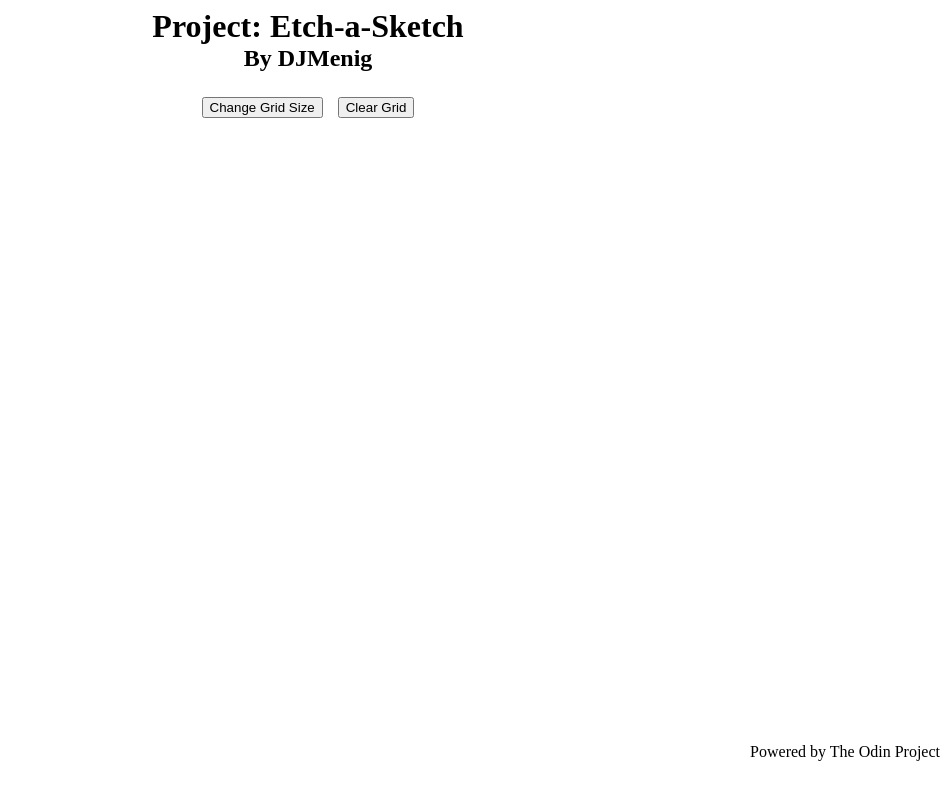
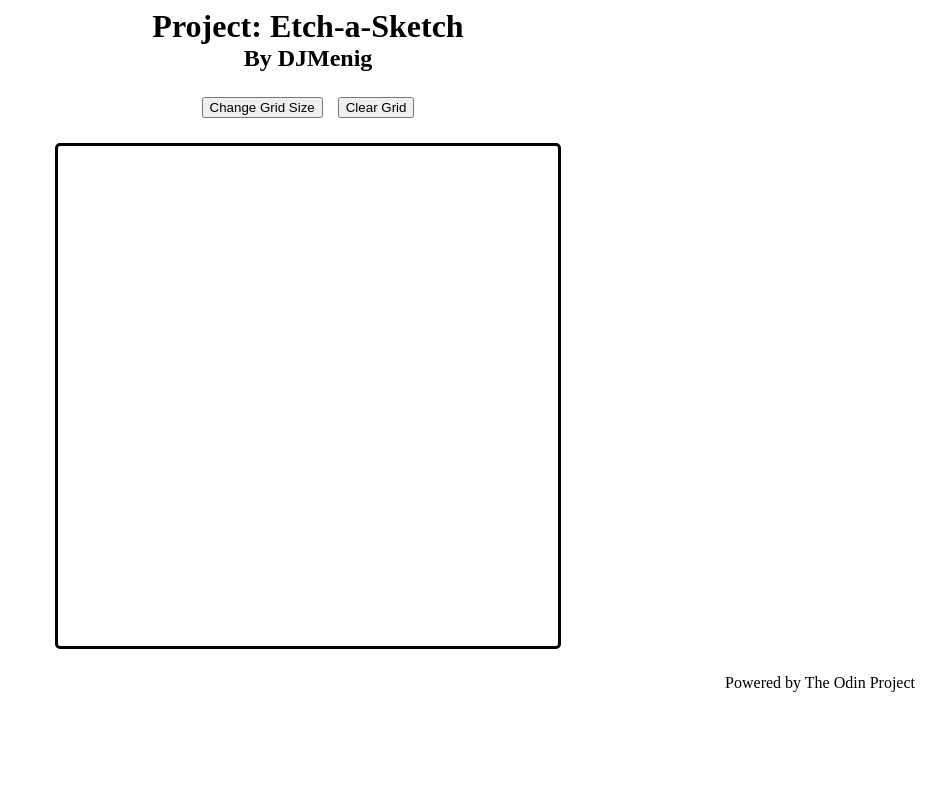
Before and after one commit to djmenig/Etch-a-Sketch, a plain HTML site: page index.html in a window 1280 px wide. Shown: the whole page, without its empty margins (332-1280 px from the left). Drawn offline with Linux system fonts and the light colour scheme.

Commit message:
Stylized webpage.

```diff
--- a/index.html
+++ b/index.html
@@ -16,7 +16,9 @@
         <button class="button" onclick="changeGridSize()">Change Grid Size</button>
         <button class="button" onclick="clearGrid()">Clear Grid</button>
     </div>
-    <div id="grid"></div>
+    <div id="gridContainer">
+        <div id="grid"></div>
+    </div>
     <footer>Powered by The Odin Project</footer>
 </body>
 
--- a/style.css
+++ b/style.css
@@ -20,15 +20,19 @@ h2 {
     display: flex;
     flex-direction: column;
     align-items: center;
-    margin: 25px;
+    margin: 0px;
 }
 
 #grid {
-    height: 600px;
-    width: 600px;
+    height: 500px;
+    width: 500px;
     display: grid;
+    border: solid;
+    border-width: 3px;
+    border-radius: 5px;
 }
 
 footer {
     text-align: right;
+    margin: 25px;
 }
```
